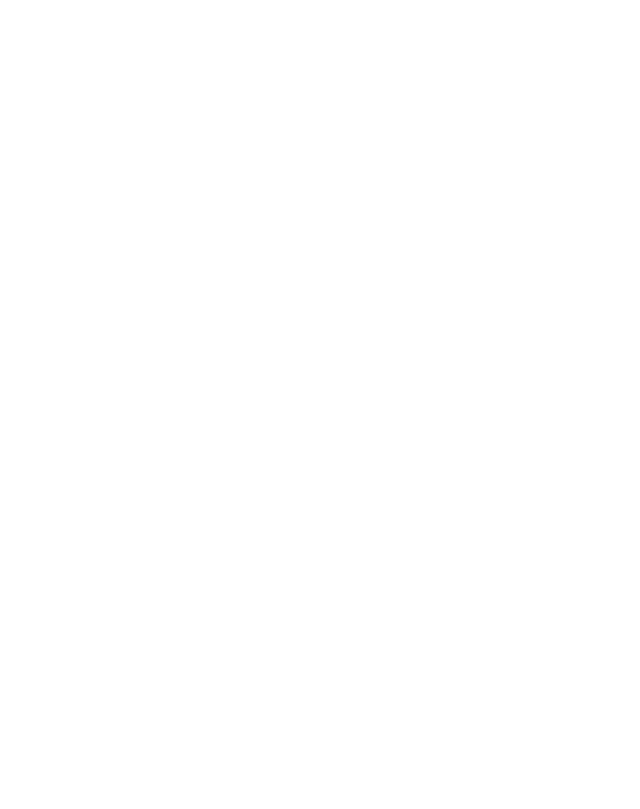
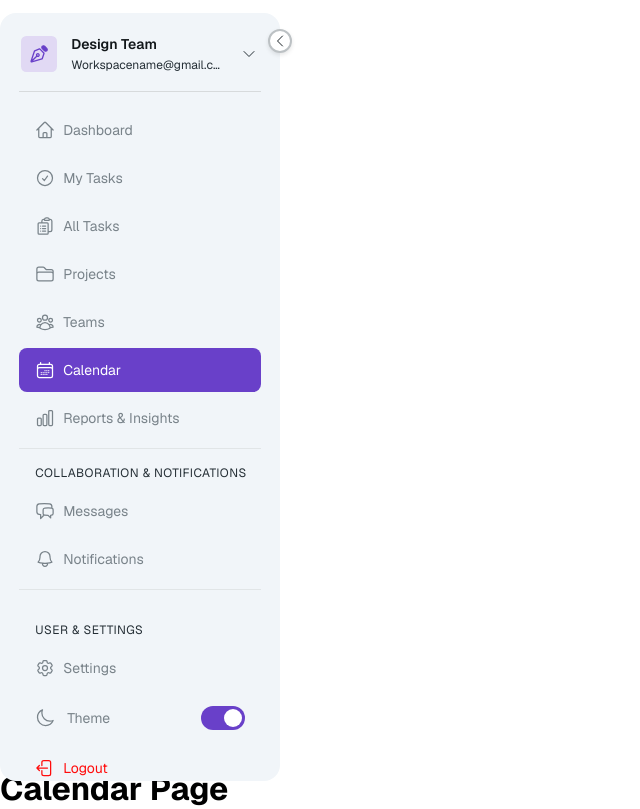
Before and after one commit to Figmaboy-bot/Smart-Task-Board, a React (Vite) app in the folder Task Hive/: page /calendar in a window 1280 px wide. Before the commit this address had no page. Shown: the whole page, without its empty margins (0-640 px from the left). Built offline with nearby package versions, Linux system fonts and the light colour scheme; a web font is replaced by a local one.

Commit message:
Add new pages for My Tasks, All Tasks, Projects, Teams, Calendar, and Reports & Insights; update Sidebar navigation and enhance Upcoming Deadlines styles

```diff
--- a/Task Hive/src/App.jsx
+++ b/Task Hive/src/App.jsx
@@ -2,6 +2,12 @@
 import SignUp from "./pages/Signup/SignUp"
 import Login from "./pages/Login/Login"
 import Dashboard from "./pages/Dashboard/Dashboard"
+import MyTasks from "./pages/MyTasks/MyTasks"
+import AllTasks from "./pages/AllTasks/AllTasks"
+import Projects from "./pages/Projects/Projects"
+import Teams from "./pages/Teams/Teams"
+import Calendar from "./pages/Calendar/Calendar"
+import ReportsInsights from "./pages/ReportsInsights/ReportsInsights"
 import VerifyOtp from "./pages/VerifyOTP/VerifyOtp"
 import { useAuth } from "./context/AuthContext"
 
@@ -17,6 +23,14 @@
         path="/"
         element={user ? <Dashboard /> : <Navigate to="/login" />}
       />
+      <Route path="/my-tasks" element={<MyTasks />} />
+      <Route path="/all-tasks" element={<AllTasks />} />
+      <Route path="/projects" element={<Projects />} />
+      <Route path="/teams" element={<Teams />} />
+      <Route path="/calendar" element={<Calendar />} />
+      <Route path="/reports-insights" element={<ReportsInsights />} />
+
+
     </Routes>
   )
 }
--- a/Task Hive/src/components/Sidebar/Sidebar.jsx
+++ b/Task Hive/src/components/Sidebar/Sidebar.jsx
@@ -1,7 +1,7 @@
 import React, { useState } from "react";
 import './Sidebar.css';
 import { useAuth } from "../../context/AuthContext";
-import { useNavigate } from "react-router-dom";
+import { useNavigate, useLocation } from "react-router-dom";
 import {
     HomeIcon,
     CheckCircleIcon,
@@ -22,9 +22,30 @@
 } from "@heroicons/react/24/outline";
 
 function Sidebar() {
+            // User & settings items
+            const settingsItems = [
+                { name: "Settings", icon: Cog6ToothIcon },
+                { name: "Theme", icon: MoonIcon, hasToggle: true },
+            ];
+        // Main navigation items
+        const navItems = [
+            { name: "Dashboard", icon: HomeIcon },
+            { name: "My Tasks", icon: CheckCircleIcon },
+            { name: "All Tasks", icon: ClipboardDocumentListIcon },
+            { name: "Projects", icon: FolderIcon },
+            { name: "Teams", icon: UserGroupIcon },
+            { name: "Calendar", icon: CalendarDaysIcon },
+            { name: "Reports & Insights", icon: ChartBarIcon },
+        ];
+
+        // Collaboration & notifications items
+        const collaborationItems = [
+            { name: "Messages", icon: ChatBubbleLeftRightIcon },
+            { name: "Notifications", icon: BellIcon },
+        ];
     const { user, logout } = useAuth()
     const navigate = useNavigate()
-    const [activeItem, setActiveItem] = useState("Dashboard")
+    const location = useLocation();
     const [isThemeOn, setIsThemeOn] = useState(true)
     const [showWorkspaceDropdown, setShowWorkspaceDropdown] = useState(false)
     const [isCollapsed, setIsCollapsed] = useState(false)
@@ -38,33 +59,26 @@
         }
     }
 
+    // Map nav item names to routes
+    const navRoutes = {
+        "Dashboard": "/",
+        "My Tasks": "/my-tasks",
+        "All Tasks": "/all-tasks",
+        "Projects": "/projects",
+        "Teams": "/teams",
+        "Calendar": "/calendar",
+        "Reports & Insights": "/reports-insights",
+    };
+
     const handleNavClick = (item) => {
-        setActiveItem(item)
+        if (navRoutes[item]) {
+            navigate(navRoutes[item]);
+        }
     }
 
     const toggleSidebar = () => {
         setIsCollapsed(!isCollapsed)
     }
-
-    const navItems = [
-        { name: "Dashboard", icon: HomeIcon },
-        { name: "My Tasks", icon: CheckCircleIcon },
-        { name: "All Tasks", icon: ClipboardDocumentListIcon },
-        { name: "Projects", icon: FolderIcon },
-        { name: "Teams", icon: UserGroupIcon },
-        { name: "Calendar", icon: CalendarDaysIcon },
-        { name: "Reports & Insights", icon: ChartBarIcon },
-    ]
-
-    const collaborationItems = [
-        { name: "Messages", icon: ChatBubbleLeftRightIcon },
-        { name: "Notifications", icon: BellIcon },
-    ]
-
-    const settingsItems = [
-        { name: "Settings", icon: Cog6ToothIcon },
-        { name: "Theme", icon: MoonIcon, hasToggle: true },
-    ]
 
     // Dropdown workspace options
     const workspaceOptions = [
@@ -162,8 +176,10 @@
                 {/* Main Navigation */}
                 <nav className="sidebar-nav">
                     {navItems.map((item) => {
-                        const Icon = item.icon
-                        const isActive = activeItem === item.name
+                        const Icon = item.icon;
+                        const route = navRoutes[item.name];
+                        // Active if current location matches route (Dashboard is special: only active on exact "/")
+                        const isActive = location.pathname === route || (item.name === "Dashboard" && location.pathname === "/");
                         return (
                             <button
                                 key={item.name}
@@ -175,7 +191,7 @@
                                 <Icon className="nav-icon" />
                                 {!isCollapsed && <span>{item.name}</span>}
                             </button>
-                        )
+                        );
                     })}
                 </nav>
 
--- a/Task Hive/src/components/UpcomingDeadlines/UpcomingDeadlines.css
+++ b/Task Hive/src/components/UpcomingDeadlines/UpcomingDeadlines.css
@@ -265,6 +265,7 @@
 .datetime {
     display: flex;
     align-items: center;
+    align-content: center;
     gap: 4px;
     font-size: 14px;
     color: var(--grey-70);
@@ -276,10 +277,20 @@
     color: var(--grey-40);
 }
 
+.datetime-texts {
+    font-size: 14px;
+    margin: 0;
+}
+
 .links {
     display: flex;
     align-items: center;
     gap: 12px;
+}
+
+.link-amount {
+    font-size: 14px;
+    margin: 0;
 }
 
 @media (max-width: 700px) {
--- a/Task Hive/src/components/UpcomingDeadlines/UpcomingDealines.jsx
+++ b/Task Hive/src/components/UpcomingDeadlines/UpcomingDealines.jsx
@@ -135,12 +135,12 @@
 
                                     <div className="datetime">
                                         <CalendarIcon className='datetime-icon' />
-                                        <p className="datetime-text">{tasks.datetime}</p>
+                                        <p className="datetime-texts">{tasks.datetime}</p>
                                     </div>
 
                                     <div className="links">
                                         <LinkIcon className='datetime-icon' />
-                                        <p className="linkamount">{tasks.link}</p>
+                                        <p className="link-amount">{tasks.link}</p>
                                     </div>
                                 </div>
                             </div>
--- a/Task Hive/src/pages/AllTasks/AllTasks.jsx
+++ b/Task Hive/src/pages/AllTasks/AllTasks.jsx
@@ -0,0 +1,12 @@
+import Sidebar from "../../components/Sidebar/Sidebar"
+
+export default function AllTasks() {
+    return (
+        <div className="teams-page">
+            <Sidebar />
+            <div className="teams-content">
+                <h1>All Tasks Page</h1>
+            </div>
+        </div>
+    )
+}
--- a/Task Hive/src/pages/Calendar/Calendar.jsx
+++ b/Task Hive/src/pages/Calendar/Calendar.jsx
@@ -0,0 +1,12 @@
+import Sidebar from "../../components/Sidebar/Sidebar"
+
+export default function Calendar() {
+    return (
+        <div className="teams-page">
+            <Sidebar />
+            <div className="teams-content">
+                <h1>Calendar Page</h1>
+            </div>
+        </div>
+    )
+}
--- a/Task Hive/src/pages/MyTasks/MyTasks.jsx
+++ b/Task Hive/src/pages/MyTasks/MyTasks.jsx
@@ -0,0 +1,12 @@
+import Sidebar from "../../components/Sidebar/Sidebar"
+
+export default function MyTasks() {
+    return (
+        <div className="my-tasks-page">
+            <Sidebar />
+            <div className="my-tasks-content">
+                <h1>My Tasks Page</h1>
+            </div>
+        </div>
+    )
+}
--- a/Task Hive/src/pages/ReportsInsights/ReportsInsights.jsx
+++ b/Task Hive/src/pages/ReportsInsights/ReportsInsights.jsx
@@ -0,0 +1,12 @@
+import Sidebar from "../../components/Sidebar/Sidebar"
+
+export default function ReportsInsights() {
+    return (
+        <div className="teams-page">
+            <Sidebar />
+            <div className="teams-content">
+                <h1>Reports & Insights Page</h1>
+            </div>
+        </div>
+    )
+}
--- /dev/null
+++ b/Task Hive/src/pages/Teams/Teams.jsx
@@ -0,0 +1,12 @@
+import Sidebar from "../../components/Sidebar/Sidebar"
+
+export default function Teams() {
+    return (
+        <div className="teams-page">
+            <Sidebar />
+            <div className="teams-content">
+                <h1>Teams Page</h1>
+            </div>
+        </div>
+    )
+}
```
Also changed, not shown: Task Hive/src/pages/Teams/Teams.css (added).
